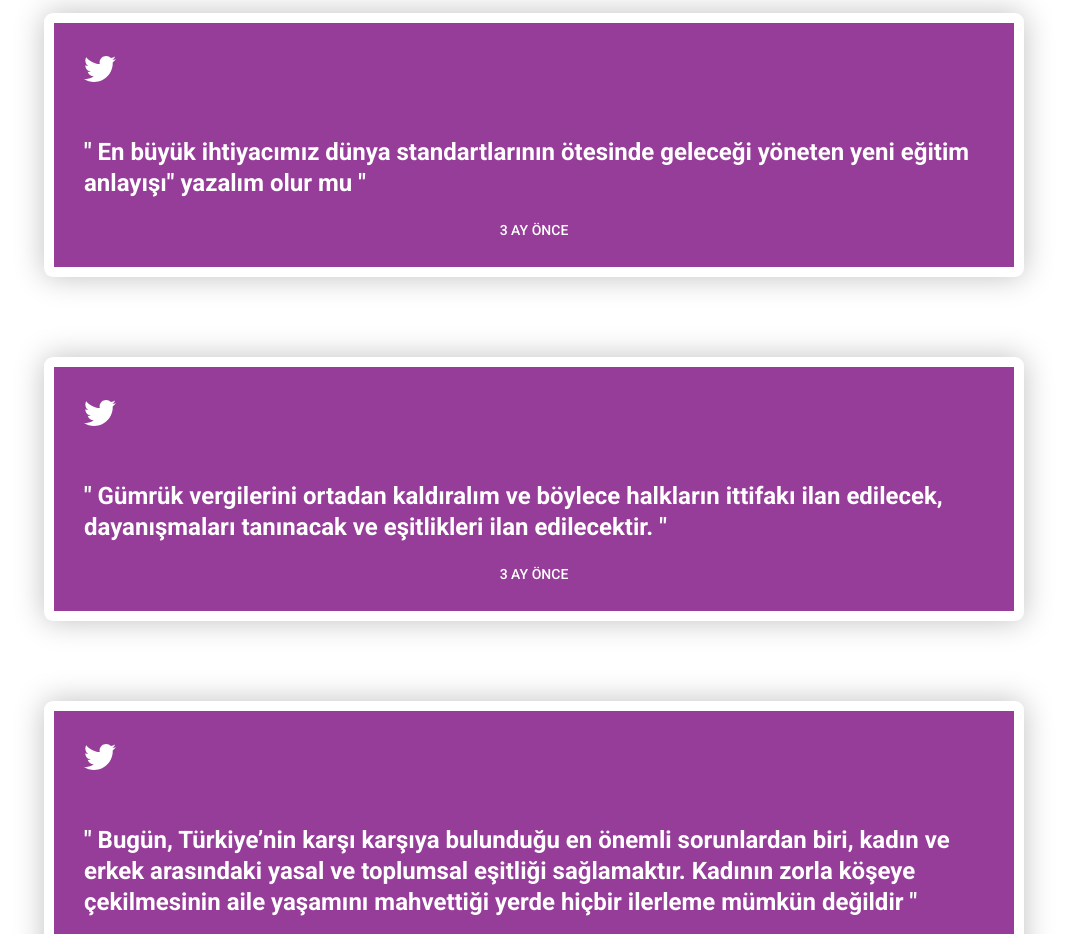
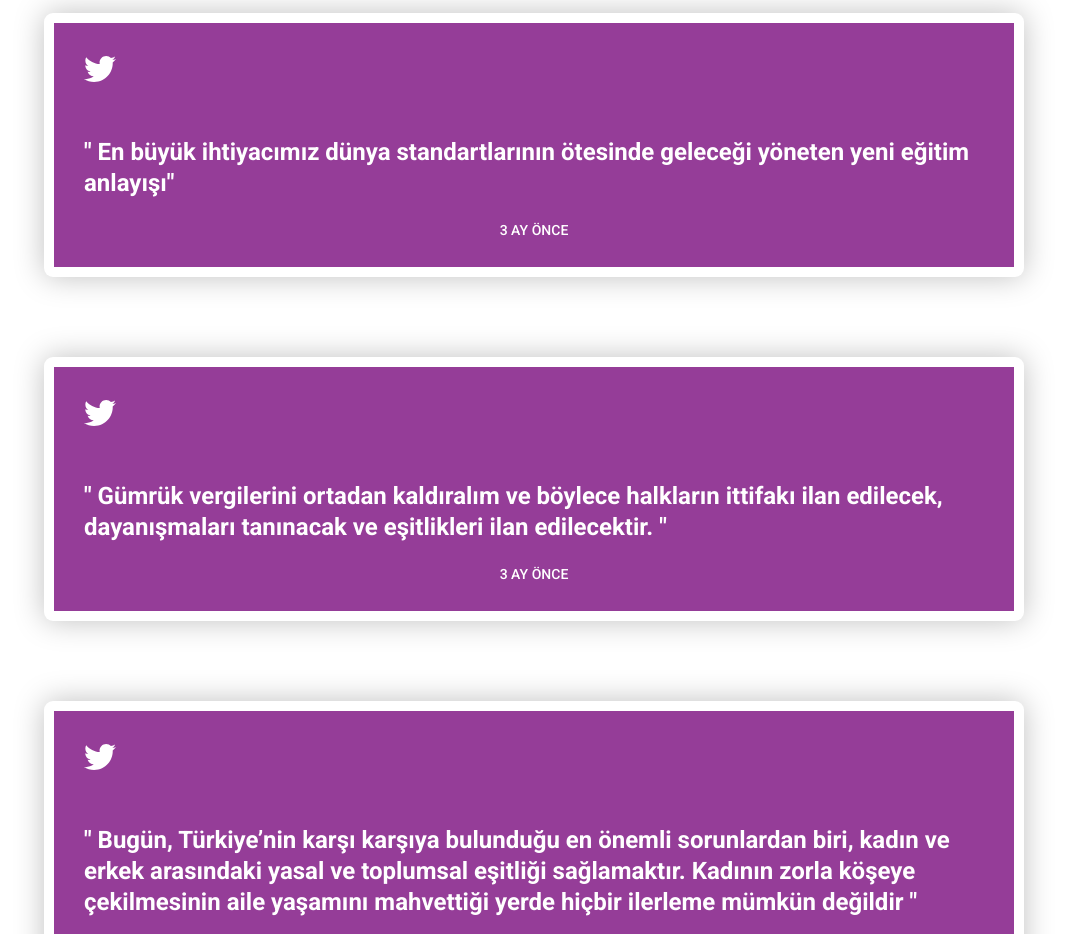
Before and after one commit to kamrankamilli/political-candidate, a React (Create React App) app: page / in a window 1280 px wide. Shown: the part 1640-2574 px from the top of the page, without its empty margins (106-1173 px from the left). Built offline with nearby package versions, Linux system fonts and the light colour scheme.

Commit message:
Update LandingPage.js

```diff
--- a/src/pages/LandingPage.js
+++ b/src/pages/LandingPage.js
@@ -9,7 +9,7 @@ const twits = [
   },
   {
     id: "2",
-    text: '" En büyük ihtiyacımız dünya standartlarının ötesinde geleceği yöneten yeni eğitim anlayışı" yazalım olur mu "',
+    text: '" En büyük ihtiyacımız dünya standartlarının ötesinde geleceği yöneten yeni eğitim anlayışı" ',
     createdAt: "Mon Oct 15 00:13:42 +0300 2022",
   },
   {
```
